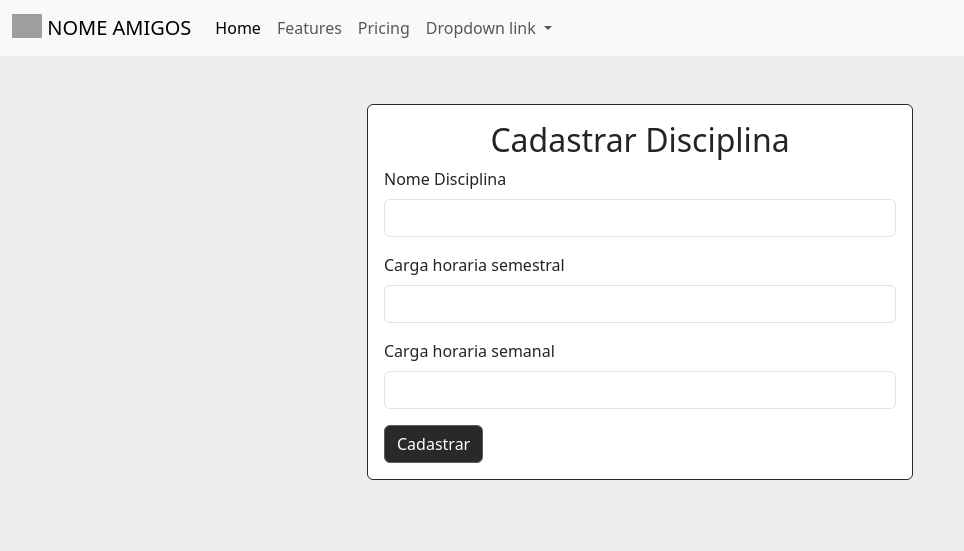
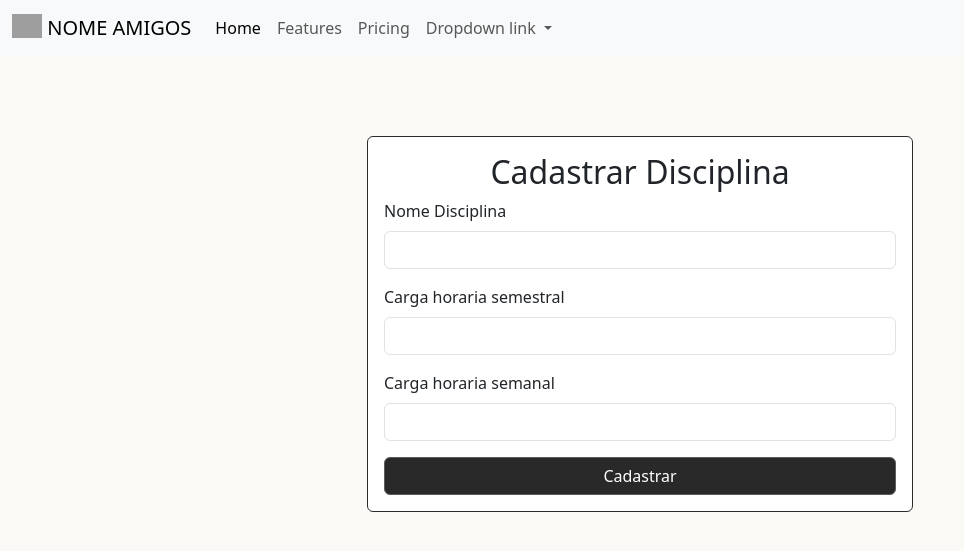
Before and after one commit to fernanda0508/desafio, a PHP site: page /formularios/disciplina/CadastroDisciplina/index.html in a window 1280 px wide. Shown: the top 551 px of the page, without its empty margins (0-964 px from the left). Run offline with PHP 8.4, Linux system fonts and the light colour scheme; grey boxes are pictures that could not be loaded.

Commit message:
atualizando formularios

```diff
--- a/formularios/disciplina/CadastroDisciplina/index.html
+++ b/formularios/disciplina/CadastroDisciplina/index.html
@@ -5,8 +5,9 @@
     <meta name="viewport" content="width=device-width, initial-scale=1.0">
     <title>Cadastro de Professor</title>
     <!-- Incluindo o CSS do Bootstrap 5.3.3 -->
+    <link rel="stylesheet" href="https://cdnjs.cloudflare.com/ajax/libs/font-awesome/5.15.3/css/all.min.css">
     <link href="https://cdn.jsdelivr.net/npm/bootstrap@5.3.3/dist/css/bootstrap.min.css" rel="stylesheet">
-    <link href="style.css" rel="stylesheet">
+    <link rel="stylesheet" type="text/css" href="/desafio/formularios/disciplina/CadastroDisciplina/style.css" />
 </head>
 <body>
 <!-- Navbar inicial  -->
@@ -66,7 +67,7 @@
                                 <label for="Carga_horaria_semanal" class="form-label">Carga horaria semanal</label>
                                 <input type="Carga_horaria_semanal" class="form-control" id="Carga_horaria_semanal" name="Carga_horaria_semanal">
                             </div>
-                            <button type="submit" class="btn btn-primary">Cadastrar</button>
+                            <button type="submit" class="btn btn-primary w-100">Cadastrar</button>
                         </form>
                     </div>
                 </div>
--- a/formularios/disciplina/CadastroDisciplina/style.css
+++ b/formularios/disciplina/CadastroDisciplina/style.css
@@ -1,5 +1,5 @@
 body {
-    background-color: #EEEEEE; /* Cinza claro para o fundo */
+  background-color: #FAF9F6; /* Cinza claro para o fundo */
   color: #5C5C5C; /* Cor das letras */
 }
 
@@ -33,3 +33,9 @@ body {
   background-color: #353535; /* Azul de avisos (principal) */
   border-color: #8C8C8C;
 }
+.w-100 {
+  width: 100%!important;
+}
+.row{
+  margin-top: 5rem;
+}
--- a/formularios/disciplina/SolicitarDisciplina/index.html
+++ b/formularios/disciplina/SolicitarDisciplina/index.html
@@ -5,8 +5,9 @@
     <meta name="viewport" content="width=device-width, initial-scale=1.0">
     <title>Solicitar Disciplinas Semestrais</title>
     <!-- Incluindo o CSS -->
+    <link rel="stylesheet" href="https://cdnjs.cloudflare.com/ajax/libs/font-awesome/5.15.3/css/all.min.css">
     <link href="https://cdn.jsdelivr.net/npm/bootstrap@5.3.3/dist/css/bootstrap.min.css" rel="stylesheet">
-    <link href="style.css" rel="stylesheet">
+    <link rel="stylesheet" type="text/css" href="/desafio/formularios/disciplina/SolicitarDisciplina/style.css" />
 </head>
 <body>
     <!-- Navbar inicial  -->
@@ -96,7 +97,7 @@
                             </div>
 
 
-                            <button type="submit" class="btn btn-primary">Enviar</button>
+                            <button type="submit" class="btn btn-primary w-100">Enviar</button>
                         </form>
                     </div>
                 </div>
```
Also changed, not shown: formularios/disciplina/SolicitarDisciplina/style.css (+7 -1 lines). Lines whose indentation alone changed are shown as unchanged.
